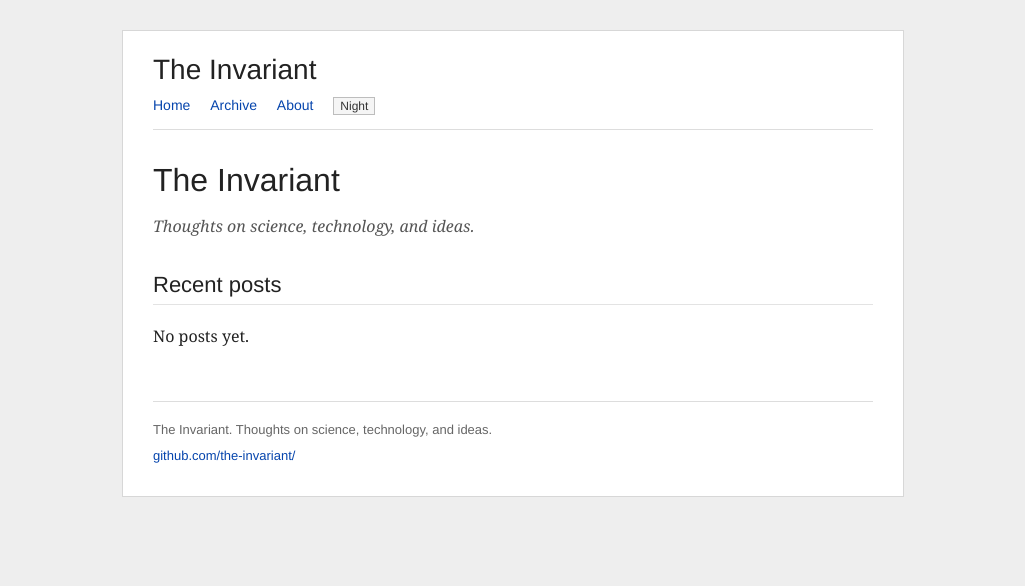
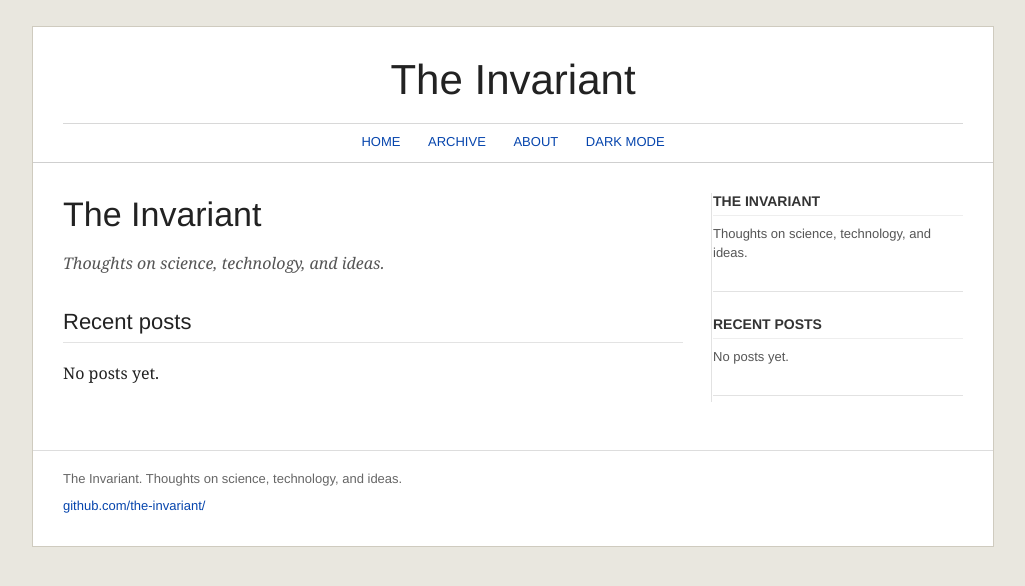
Before and after one commit to the-invariant/the-invariant.github.io, a Jekyll site: the page built from index.md, in a window 1280 px wide. Shown: the top 586 px of the page, without its empty margins (127-1152 px from the left). Built offline with Jekyll 4.4.1, drawn with Linux system fonts in a browser that asks for light colours; Markdown is read by kramdown in place of the engine named in the settings.

Commit message:
improving site layout

```diff
--- a/_includes/header.html
+++ b/_includes/header.html
@@ -1,9 +1,9 @@
 <div id="header">
-  <p class="site-title"><a href="{{ site.baseurl }}/">The Invariant</a></p>
+  <p class="site-title"><a href="{{ site.baseurl }}/">{{ site.title }}</a></p>
   <ul id="nav">
     <li><a href="{{ site.baseurl }}/">Home</a></li>
     <li><a href="{{ site.baseurl }}/archive/">Archive</a></li>
     <li><a href="{{ site.baseurl }}/about/">About</a></li>
-    <li><button type="button" id="night-toggle">Night</button></li>
+    <li><button type="button" id="night-toggle">Dark Mode</button></li>
   </ul>
 </div>
--- /dev/null
+++ b/_includes/sidebar.html
@@ -0,0 +1,19 @@
+<div id="sidebar">
+  <div class="side-section">
+    <h2>{{ site.title }}</h2>
+    <p>{{ site.description }}</p>
+  </div>
+
+  <div class="side-section">
+    <h2>Recent posts</h2>
+    {% if site.posts.size > 0 %}
+    <ul>
+      {% for post in site.posts limit:5 %}
+      <li><a href="{{ site.baseurl }}{{ post.url }}">{{ post.title }}</a></li>
+      {% endfor %}
+    </ul>
+    {% else %}
+    <p>No posts yet.</p>
+    {% endif %}
+  </div>
+</div>
--- a/_layouts/default.html
+++ b/_layouts/default.html
@@ -14,8 +14,12 @@
   <div id="wrap">
     {% include header.html %}
 
-    <div id="content">
-      {{ content }}
+    <div id="main">
+      <div id="content">
+        {{ content }}
+      </div>
+
+      {% include sidebar.html %}
     </div>
 
     {% include footer.html %}
--- a/assets/css/style.css
+++ b/assets/css/style.css
@@ -1,11 +1,11 @@
 body {
   margin: 0;
   padding: 0;
-  background: #eeeeee;
+  background: #e9e7df;
   color: #222222;
   font-family: Georgia, "Times New Roman", Times, serif;
   font-size: 16px;
-  line-height: 1.55;
+  line-height: 1.58;
 }
 
 a {
@@ -18,23 +18,25 @@ a:hover {
 }
 
 #wrap {
-  width: 720px;
-  margin: 30px auto;
-  padding: 0 30px;
+  width: 960px;
+  margin: 26px auto;
+  padding: 0;
   background: #ffffff;
-  border: 1px solid #d7d7d7;
+  border: 1px solid #cfcbbf;
 }
 
 #header {
-  padding: 22px 0 14px;
-  border-bottom: 1px solid #dddddd;
+  padding: 28px 30px 0;
+  border-bottom: 1px solid #cfcfcf;
+  text-align: center;
 }
 
 .site-title {
-  margin: 0 0 9px;
+  margin: 0 0 18px;
   font-family: Helvetica, Arial, sans-serif;
-  font-size: 28px;
+  font-size: 42px;
   line-height: 1.2;
+  letter-spacing: 0;
 }
 
 .site-title a {
@@ -44,31 +46,92 @@ a:hover {
 
 #nav {
   margin: 0;
-  padding: 0;
+  padding: 9px 0 10px;
+  border-top: 1px solid #d8d8d8;
   list-style: none;
   font-family: Helvetica, Arial, sans-serif;
-  font-size: 14px;
+  font-size: 13px;
   line-height: 1.4;
+  text-transform: uppercase;
 }
 
 #nav li {
   display: inline;
-  margin-right: 16px;
+  margin: 0 12px;
 }
 
 #night-toggle {
   margin: 0;
-  padding: 1px 6px;
-  border: 1px solid #bdbdbd;
-  background: #f5f5f5;
-  color: #333333;
+  padding: 0;
+  border: 0;
+  background: transparent;
+  color: #0645ad;
   font-family: Helvetica, Arial, sans-serif;
-  font-size: 12px;
+  font-size: 13px;
+  text-transform: uppercase;
   cursor: pointer;
 }
 
+#night-toggle:hover {
+  text-decoration: underline;
+}
+
+#main {
+  padding: 30px;
+}
+
+#main:after {
+  display: block;
+  clear: both;
+  content: "";
+}
+
 #content {
-  padding: 30px 0 36px;
+  float: left;
+  width: 620px;
+  padding: 0 28px 0 0;
+  border-right: 1px solid #e2e2e2;
+}
+
+#sidebar {
+  float: right;
+  width: 250px;
+  color: #555555;
+  font-family: Helvetica, Arial, sans-serif;
+  font-size: 13px;
+  line-height: 1.45;
+}
+
+.side-section {
+  margin: 0 0 24px;
+  padding: 0 0 18px;
+  border-bottom: 1px solid #e2e2e2;
+}
+
+.side-section h2 {
+  margin: 0 0 9px;
+  padding: 0 0 5px;
+  border-bottom: 1px solid #eeeeee;
+  color: #333333;
+  font-size: 14px;
+  font-weight: bold;
+  text-transform: uppercase;
+}
+
+.side-section p {
+  margin: 0 0 10px;
+}
+
+.side-section ul {
+  margin: 0;
+  padding: 0;
+  list-style: none;
+}
+
+.side-section li {
+  margin: 0;
+  padding: 5px 0;
+  border-bottom: 1px solid #eeeeee;
 }
 
 h1,
@@ -80,8 +143,8 @@ h3 {
 }
 
 h1 {
-  margin: 0 0 14px;
-  font-size: 32px;
+  margin: 0 0 16px;
+  font-size: 34px;
 }
 
 h2 {
@@ -107,7 +170,7 @@ p {
 }
 
 .post-list li {
-  padding: 7px 0;
+  padding: 9px 0;
   border-bottom: 1px solid #eeeeee;
 }
 
@@ -126,7 +189,8 @@ p {
 }
 
 #footer {
-  padding: 18px 0 24px;
+  clear: both;
+  padding: 18px 30px 24px;
   border-top: 1px solid #dddddd;
   color: #666666;
   font-family: Helvetica, Arial, sans-serif;
@@ -156,6 +220,11 @@ body.night .site-title a {
 }
 
 body.night #header,
+body.night #nav,
+body.night #content,
+body.night .side-section,
+body.night .side-section h2,
+body.night .side-section li,
 body.night #footer,
 body.night h2,
 body.night .post .back,
@@ -164,19 +233,22 @@ body.night .post-list li {
 }
 
 body.night .tagline,
+body.night #sidebar,
 body.night .post-list .date,
 body.night .post .date,
 body.night #footer {
   color: #bbbbbb;
 }
 
-body.night #night-toggle {
-  border-color: #777777;
-  background: #333333;
-  color: #eeeeee;
+body.night .side-section h2 {
+  color: #dddddd;
 }
 
-@media screen and (max-width: 780px) {
+body.night #night-toggle {
+  color: #9db7e8;
+}
+
+@media screen and (max-width: 980px) {
   #wrap {
     width: auto;
     margin: 0;
@@ -184,4 +256,28 @@ body.night #night-toggle {
     border-left: 0;
     border-right: 0;
   }
+
+  #header,
+  #main,
+  #footer {
+    padding-left: 0;
+    padding-right: 0;
+  }
+
+  #content,
+  #sidebar {
+    float: none;
+    width: auto;
+  }
+
+  #content {
+    padding: 0;
+    border-right: 0;
+  }
+
+  #sidebar {
+    margin-top: 30px;
+    padding-top: 20px;
+    border-top: 1px solid #e2e2e2;
+  }
 }
```
